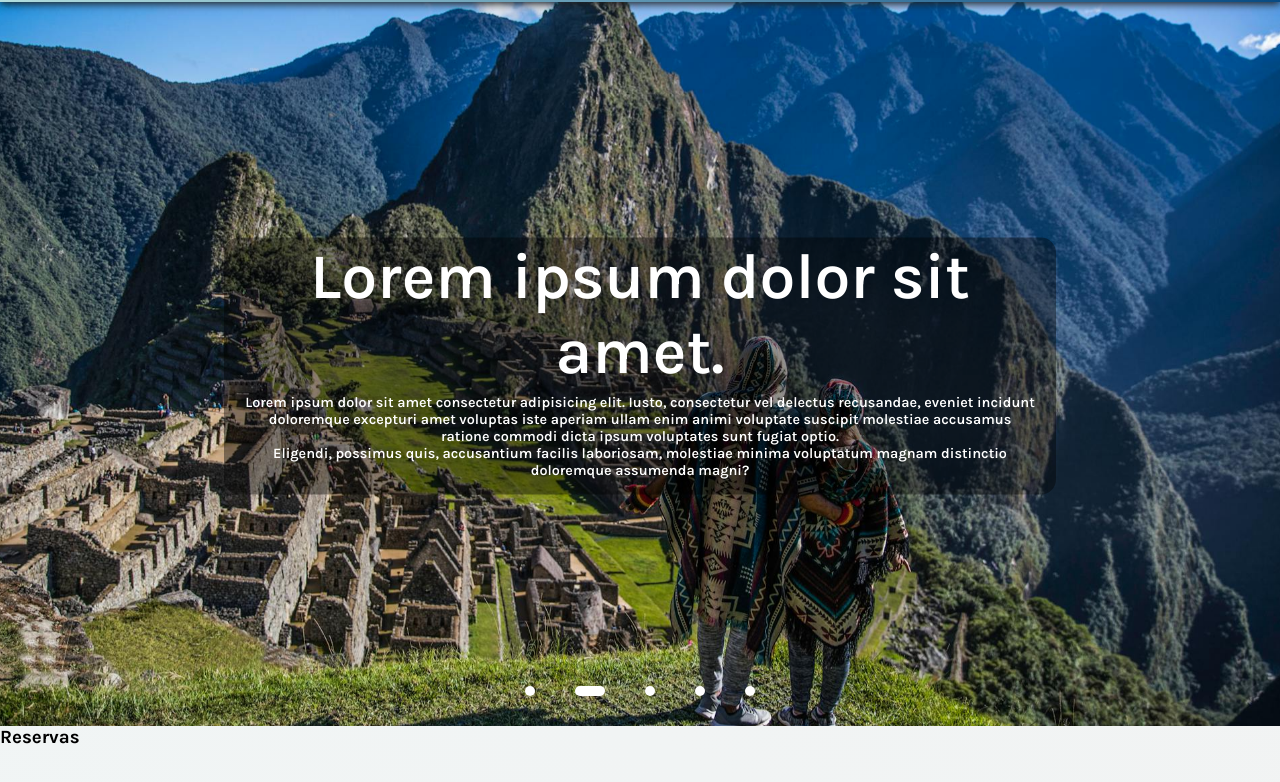
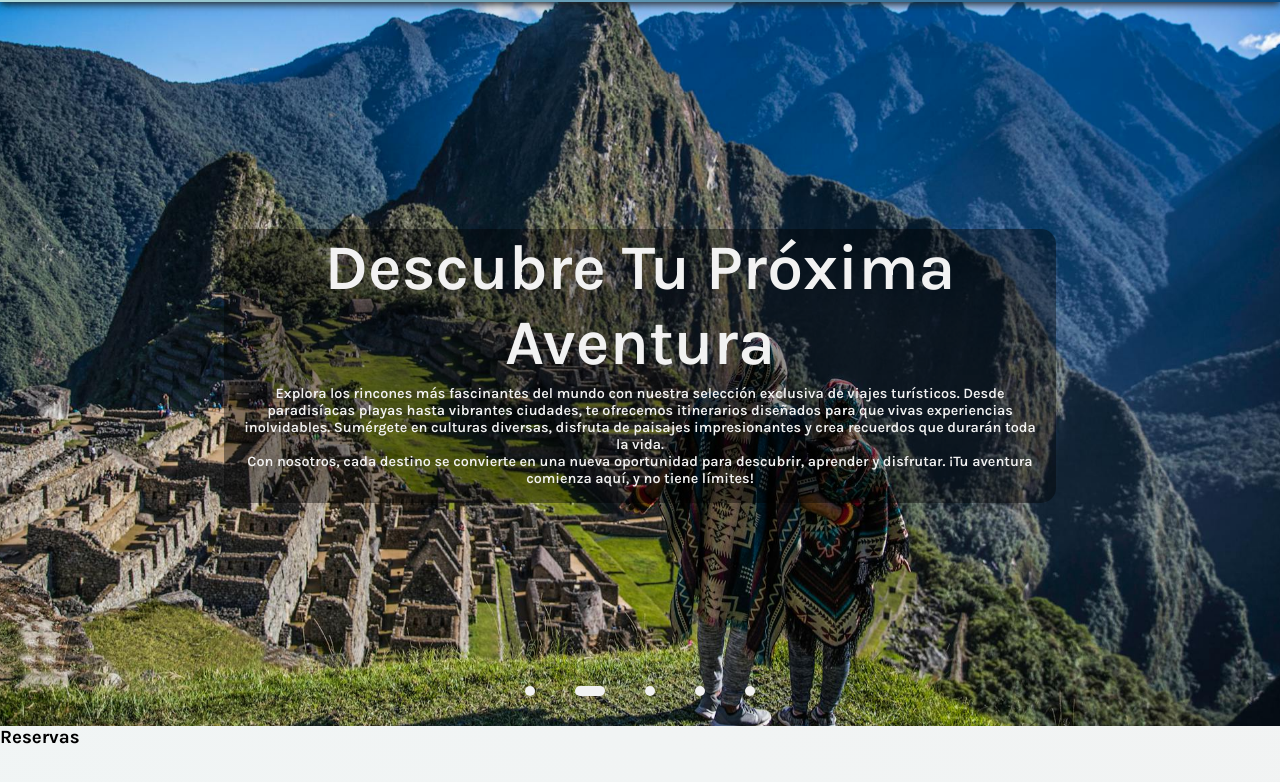
Before and after one commit to imsamudev/DreamTravels, a website built with Vite: page index.html in a window 1280 px wide. Shown: the part 74-856 px from the top of the page. Built offline with nearby package versions, Linux system fonts and the light colour scheme.

Commit message:
contenido fijo modificado, fix css. #4

```diff
--- a/index.html
+++ b/index.html
@@ -39,12 +39,8 @@
     <!-- INICIO SLIDER -->
     <section class="slider-container">
       <div class="title-container">
-        <h1 class="title">Lorem ipsum dolor sit amet.</h1>
-        <h2 class="description">Lorem ipsum dolor sit amet consectetur adipisicing elit. Iusto, consectetur vel delectus
-          recusandae, eveniet incidunt doloremque excepturi amet voluptas iste aperiam ullam enim animi voluptate
-          suscipit molestiae accusamus ratione commodi dicta ipsum voluptates sunt fugiat optio.<br> Eligendi, possimus
-          quis, accusantium facilis laboriosam, molestiae minima voluptatum magnam distinctio doloremque assumenda
-          magni?</h2>
+        <h1 class="title">Descubre Tu Próxima Aventura</h1>
+        <h2 class="description">Explora los rincones más fascinantes del mundo  con nuestra selección exclusiva de viajes turísticos. Desde paradisíacas playas hasta vibrantes ciudades, te ofrecemos itinerarios diseñados para que vivas experiencias inolvidables. Sumérgete en culturas diversas, disfruta de paisajes impresionantes y crea recuerdos que durarán toda la vida.<br> Con nosotros, cada destino se convierte en una nueva oportunidad para descubrir, aprender y disfrutar. ¡Tu aventura comienza aquí, y no tiene límites!</h2>
       </div>
 
       <div class="slider">
--- a/src/styles/main.css
+++ b/src/styles/main.css
@@ -98,12 +98,12 @@ section {
 h1 {
   font-size: 2.2rem;
   font-weight: 600;
-  color: #fff;
+  color: var(--white);
 }
 h2 {
   font-size: 0.9rem;
   font-weight: 600;
-  color: #fff;
+  color: var(--white);
 }
 .description {
   padding-top: 5px;
@@ -150,7 +150,7 @@ h2 {
 .dots {
   position: absolute;
   bottom: 10px;
-  color: #fff;
+  color: var(--white);
   left: 0;
   width: 100%;
   margin: 0;
@@ -163,7 +163,7 @@ h2 {
   list-style: none;
   width: 10px;
   height: 10px;
-  background-color: #fff;
+  background-color: var(--white);
   margin: 20px;
   border-radius: 20px;
   transition: 1s;
```
